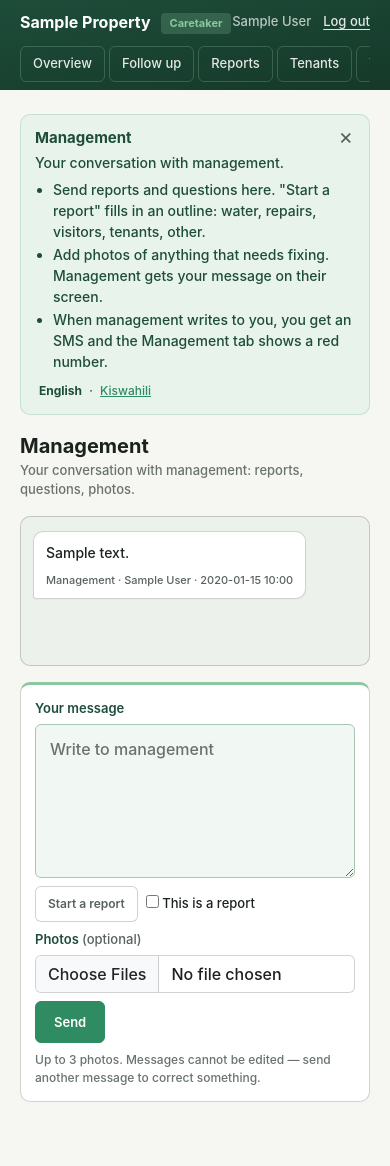
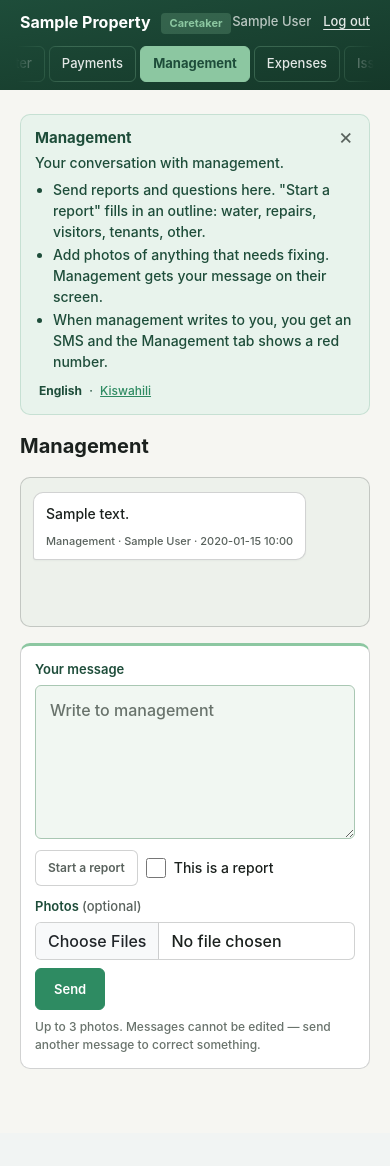
Before and after one commit to Domi-solutions/rent-reconciliation, a Flask app: page /caretaker/1/management in a window 390 px wide. After the commit the page ends 1069 px from the top, so only its background shows below. Run offline with Flask 3, Linux system fonts and the light colour scheme; the visitor is signed in with stand-in values (Sample User, id 1); tables that the repository leaves empty hold one stand-in row (values such as "Sample post"); some libraries are stand-ins or nearby versions.

Commit message:
UI review fixes: caretaker on management's side, visible focus on green, one-row portal tabs
- Owner view of a tenant conversation: caretaker replies sit with management
  (right, sage edge), as they do in the admin inbox.
- Keyboard focus ring is white inside dark frames (sidebar, portal headers,
  hero cards); emerald was lost on forest.
- Tenant, owner and caretaker tab bars: one scrolling row; the open page's tab
  is scrolled into view and faded edges show more tabs. Headers no longer pin
  on phones.
- One primary button colour (Units used forest).
- Tenant overview: notices link to the Messages page; "View all" is green.
- Chat colours are theme.css tokens; bigger tap targets for reply/report/paid
  checkboxes; owner portfolio gets the green band; guide wording matches the
  sign-in link; caretaker Management page drops a repeated subtitle.

Co-Authored-By: Claude Opus 5.5 <noreply@anthropic.com>

```diff
--- a/src/utils/guides.py
+++ b/src/utils/guides.py
@@ -30,11 +30,11 @@ _T = {
     },
     'tenant.login': {
         'en': ('Sign in', 'Your phone number and the 4-digit PIN you chose.', [
-            'No PIN yet, or forgot it? Tap "Get a code" — an SMS code lets you set a new one.',
+            'No PIN yet, or forgot it? Tap "First time, or forgot your PIN?" — an SMS code lets you set a new one.',
             'Keep your PIN to yourself, like your M-Pesa PIN.',
         ]),
         'sw': ('Ingia', 'Nambari yako ya simu na PIN ya tarakimu 4 uliyochagua.', [
-            'Huna PIN, au umeisahau? Bonyeza "Get a code" — nambari ya SMS itakuwezesha kuweka mpya.',
+            'Huna PIN, au umeisahau? Bonyeza "First time, or forgot your PIN?" — nambari ya SMS itakuwezesha kuweka mpya.',
             'Usimwambie mtu PIN yako, kama PIN ya M-Pesa.',
         ]),
     },
--- a/static/chat.css
+++ b/static/chat.css
@@ -1,11 +1,6 @@
 /* Conversation surfaces shared by admin, tenant, caretaker and owner views.
    Sender names, directions, attachments and delivery behavior remain unchanged. */
-:root {
-  --chat-canvas: #EDF1EB;
-  --chat-incoming: #FFFFFF;
-  --chat-outgoing: #DDEFE2;
-  --chat-outgoing-border: #B9D5C2;
-}
+/* Colours are tokens in theme.css (--chat-*). */
 body .chat-transcript {
   background: var(--chat-canvas); border: 1px solid var(--border-strong);
   border-radius: var(--r-card); padding: 20px; margin: 16px 0;
@@ -23,7 +18,10 @@ body .chat-transcript .bubble-row.out .bubble {
   margin-left: auto; background: var(--chat-outgoing); border-color: var(--chat-outgoing-border);
   color: var(--ink); border-radius: 10px 10px 3px 10px;
 }
-body .chat-transcript .bubble.b-ct { background: #F7FAF6; }
+body .chat-transcript .bubble.b-ct { background: var(--chat-incoming-alt); }
+/* Owner view of a tenant conversation: the caretaker answers for management, so the
+   reply sits on management's side, marked by a sage edge and its "(caretaker)" label. */
+body .chat-transcript .bubble.b-staff.b-caretaker { border-right: 3px solid var(--sage); }
 body .chat-transcript .bubble:is(.sys, .b-sys) {
   max-width: 90%; margin: 0 auto 14px; padding: 6px 12px; background: rgba(255,255,255,.65);
   color: var(--ink-2); font-size: 12px; text-align: center; border-radius: 6px; box-shadow: none;
--- a/static/interface.css
+++ b/static/interface.css
@@ -157,3 +157,38 @@ body .text-action:hover { background: var(--mint); border-color: var(--accent);
 body :is(.viewer-header, .ct-header) a:not(.viewer-nav-tab):not(.ct-nav-tab) { color: rgba(255,255,255,.88) !important; }
 body .stat-card { height: 100%; }
 body .platform-stats .card { height: 100%; }
+
+/* Focus on dark frames: the emerald ring is lost on forest green, so it is white there. */
+body :is(.sidebar, .viewer-header, .ct-header, .platform-header, .platform-nav, .ph-headline, .ct-head, .mx-hero)
+  :is(a, button, input, select, textarea, summary, [tabindex]):focus-visible { outline-color: #fff; }
+/* Portal tab bars: one row in every portal. partials/nav_scroll.html scrolls the open
+   page's tab into view; a fade marks an edge that hides more tabs. */
+body :is(.viewer-header, .ct-header) nav {
+  flex-wrap: nowrap !important; overflow-x: auto; scrollbar-width: none;
+  padding-left: 4px; padding-right: 4px; margin-left: -4px; margin-right: -4px;
+}
+body :is(.viewer-header, .ct-header) nav::-webkit-scrollbar { display: none; }
+body :is(.viewer-header, .ct-header) :is(.viewer-nav-tab, .ct-nav-tab):focus-visible { outline-offset: 1px; }
+body :is(.viewer-header, .ct-header) nav.more-right {
+  -webkit-mask-image: linear-gradient(to right, #000 calc(100% - 48px), transparent);
+          mask-image: linear-gradient(to right, #000 calc(100% - 48px), transparent);
+}
+body :is(.viewer-header, .ct-header) nav.more-left {
+  -webkit-mask-image: linear-gradient(to right, transparent, #000 48px);
+          mask-image: linear-gradient(to right, transparent, #000 48px);
+}
+body :is(.viewer-header, .ct-header) nav.more-left.more-right {
+  -webkit-mask-image: linear-gradient(to right, transparent, #000 48px, #000 calc(100% - 48px), transparent);
+          mask-image: linear-gradient(to right, transparent, #000 48px, #000 calc(100% - 48px), transparent);
+}
+@media (max-width: 767px) {
+  /* A pinned two-part header costs a fifth of a phone screen; it scrolls away instead. */
+  body :is(.viewer-header, .ct-header) { position: static; }
+}
+/* A list row that opens something looks like it: whole row is the link, with a chevron. */
+body a.data-row-link { display: block; color: var(--ink); text-decoration: none; position: relative; padding-right: 40px; }
+body a.data-row-link::after { content: '›'; position: absolute; right: 18px; top: 50%; transform: translateY(-50%); font-size: 22px; color: var(--accent); }
+body a.data-row-link:hover { background: var(--mint-2); color: var(--ink); }
+/* Checkboxes next to buttons: big enough to tap. */
+body .check-big { display: inline-flex; align-items: center; gap: 8px; min-height: 42px; font-size: 14px; cursor: pointer; }
+body .check-big input[type=checkbox] { width: 20px; height: 20px; margin: 0; accent-color: var(--accent); flex-shrink: 0; }
--- a/static/style.css
+++ b/static/style.css
@@ -327,14 +327,14 @@ body {
 }
 
 .report-view-btn {
-  color: var(--blue);
+  color: var(--accent);
   font-size: 13px;
   font-weight: 600;
   text-decoration: none;
 }
 
 .report-view-btn:hover {
-  color: #0058B0;
+  color: var(--accent-hover);
 }
 
 /* === EMPTY STATES === */
--- a/static/theme.css
+++ b/static/theme.css
@@ -39,6 +39,13 @@
   --orange:         #C2701F;
   --orange-soft:    #FCF1E4;
   --orange-border:  #F1CFA4;
+
+  /* Conversations (chat.css): muted green canvas, white incoming, pale green outgoing */
+  --chat-canvas:            #EDF1EB;
+  --chat-incoming:          #FFFFFF;
+  --chat-incoming-alt:      #F7FAF6;   /* caretaker, in management's chat with them */
+  --chat-outgoing:          #DDEFE2;
+  --chat-outgoing-border:   #B9D5C2;
 
   /* Shape */
   --shadow-xs:      none;
--- a/static/units.css
+++ b/static/units.css
@@ -9,8 +9,8 @@
 .unit-button svg, .units-search svg, .unit-more svg { width: 18px; height: 18px; flex-shrink: 0; }
 .unit-button-secondary { background: var(--surface); color: var(--ink); }
 .unit-button-secondary:hover { background: var(--surface-2); color: var(--ink); border-color: var(--ink-3); }
-.unit-button-primary { background: var(--forest); border-color: var(--forest); color: white; }
-.unit-button-primary:hover { background: var(--forest-2); border-color: var(--forest-2); color: white; }
+.unit-button-primary { background: var(--accent); border-color: var(--accent); color: white; }
+.unit-button-primary:hover { background: var(--accent-hover); border-color: var(--accent-hover); color: white; }
 .units-overview { display: flex; align-items: center; gap: 38px; padding: 0 0 24px; margin-bottom: 26px; border-bottom: 1px solid var(--border-strong); }
 .units-overview > div { display: flex; align-items: baseline; gap: 9px; }
 .units-overview strong { font-size: 24px; font-weight: 500; letter-spacing: -.04em; font-variant-numeric: tabular-nums; }
--- a/templates/caretaker/base_caretaker.html
+++ b/templates/caretaker/base_caretaker.html
@@ -109,5 +109,6 @@
 
 <script src="https://cdn.jsdelivr.net/npm/bootstrap@5.3.2/dist/js/bootstrap.bundle.min.js"></script>
 {% block extra_js %}{% endblock %}
+{% include 'partials/nav_scroll.html' %}
 </body>
 </html>
--- a/templates/caretaker/expenses.html
+++ b/templates/caretaker/expenses.html
@@ -23,7 +23,7 @@
       <input class="form-control" name="expense_date" type="date" required value="{{ form.expense_date or '' }}"></div>
     <div class="col-12"><label class="form-label">Receipt photo</label>
       <input class="form-control" type="file" name="receipts" accept="image/*,application/pdf,.heic" capture="environment" multiple></div>
-    <div class="col-12"><label style="font-size:14px;"><input type="checkbox" name="paid_myself" value="1" {% if form.paid_myself == '1' %}checked{% endif %}> I paid with my own money — pay me back</label></div>
+    <div class="col-12"><label class="check-big"><input type="checkbox" name="paid_myself" value="1" {% if form.paid_myself == '1' %}checked{% endif %}> I paid with my own money — pay me back</label></div>
   </div>
   <button class="btn btn-primary mt-3 w-100">Send for approval</button>
 </form>
--- a/templates/caretaker/management_chat.html
+++ b/templates/caretaker/management_chat.html
@@ -14,8 +14,8 @@
 </style>
 {% endblock %}
 {% block content %}
-<div style="font-size: 20px; font-weight: 700; color: var(--ink);">Management</div>
-<div style="font-size: 13px; color: var(--ink-3); margin-bottom: 14px;">Your conversation with management: reports, questions, photos.</div>
+{# The guide box above already says what this page is; no second subtitle. #}
+<div style="font-size: 20px; font-weight: 700; color: var(--ink); margin-bottom: 10px;">Management</div>
 
 {% if no_account %}
 <div class="alert alert-warning" style="font-size:13px;">Messages need your own caretaker account. Ask management to create one for you, then sign in with your name.</div>
@@ -39,7 +39,7 @@
       <textarea name="body" id="reply-body" class="message-input form-control mb-2" rows="5" placeholder="Write to management" required></textarea>
     <div class="d-flex gap-2 align-items-center flex-wrap mb-2">
       <button type="button" class="btn btn-sm btn-outline-secondary" id="start-report">Start a report</button>
-      <label style="font-size:13px;"><input type="checkbox" name="kind" value="report" id="is-report"> This is a report</label>
+      <label class="check-big"><input type="checkbox" name="kind" value="report" id="is-report"> This is a report</label>
     </div>
     <label class="form-label" for="reply-photos">Photos <span class="chat-optional">(optional)</span></label>
       <input id="reply-photos" type="file" name="photos" class="form-control mb-2" accept="image/*" multiple>
--- a/templates/messaging/inbox_thread.html
+++ b/templates/messaging/inbox_thread.html
@@ -36,9 +36,9 @@
       <textarea id="reply-body" name="body" class="message-input form-control mb-2" rows="3" placeholder="Reply — the tenant gets an SMS that a reply is waiting" required></textarea>
       <label class="form-label" for="reply-photos">Photos <span class="chat-optional">(optional)</span></label>
       <input id="reply-photos" type="file" name="photos" class="form-control mb-2" accept="image/*" multiple>
-      <div class="d-flex gap-2 align-items-center">
+      <div class="d-flex gap-3 align-items-center flex-wrap">
         <button type="submit" class="btn btn-dark">Send reply</button>
-        <label style="font-size:13px"><input type="checkbox" name="close" value="1"> and close the conversation</label>
+        <label class="check-big"><input type="checkbox" name="close" value="1"> and close the conversation</label>
       </div>
     </form>
     {% if conv.status != 'closed' %}
--- /dev/null
+++ b/templates/partials/nav_scroll.html
@@ -0,0 +1,22 @@
+{# Portal tab bars (tenant, owner, caretaker) are one scrolling row. Bring the open
+   page's tab into view and mark the edges that hide more tabs (faded in interface.css). #}
+<script>
+(function () {
+  document.querySelectorAll('.viewer-header nav, .ct-header nav').forEach(function (nav) {
+    var active = nav.querySelector('.active');
+    if (active) {
+      var left = active.getBoundingClientRect().left - nav.getBoundingClientRect().left + nav.scrollLeft;
+      if (left + active.offsetWidth > nav.clientWidth - 48) {   /* hidden or under the fade */
+        nav.scrollLeft = left - (nav.clientWidth - active.offsetWidth) / 2;
+      }
+    }
+    function edges() {
+      nav.classList.toggle('more-left', nav.scrollLeft > 4);
+      nav.classList.toggle('more-right', nav.scrollLeft + nav.clientWidth < nav.scrollWidth - 4);
+    }
+    edges();
+    nav.addEventListener('scroll', edges, { passive: true });
+    window.addEventListener('resize', edges);
+  });
+})();
+</script>
--- a/templates/tenant/base_tenant.html
+++ b/templates/tenant/base_tenant.html
@@ -31,7 +31,7 @@
         <div class="viewer-prop-name">{{ property.name|title }}</div>
         <div class="viewer-prop-label">Unit {{ unit.unit_number }} — {{ tenant.name|title }}</div>
       </div>
-      <nav style="display: flex; flex-wrap: wrap; gap: 4px; padding-bottom: 8px;">
+      <nav style="display: flex; gap: 4px; padding-bottom: 8px;">
         <a class="viewer-nav-tab {% if active_tab == 'portal' %}active{% endif %}" href="{{ url_for('tenant.portal', token=token) }}">Overview</a>
         <a class="viewer-nav-tab {% if active_tab == 'pay' %}active{% endif %}" href="{{ url_for('tenant.pay', token=token) }}" style="font-weight:600">Pay</a>
         <a class="viewer-nav-tab {% if active_tab == 'statement' %}active{% endif %}" href="{{ url_for('tenant.statement', token=token) }}">Statement</a>
@@ -49,5 +49,6 @@
   </main>
   <script src="https://cdn.jsdelivr.net/npm/bootstrap@5.3.2/dist/js/bootstrap.bundle.min.js"></script>
   {% block extra_js %}{% endblock %}
+{% include 'partials/nav_scroll.html' %}
 </body>
 </html>
--- a/templates/tenant/messages.html
+++ b/templates/tenant/messages.html
@@ -36,7 +36,7 @@
   <h2>Notices</h2>
   <table>
     {% for m in notices %}
-    <tr><td>
+    <tr id="notice-{{ m.id }}"><td>
       <b>{{ m.subject }}</b> <span class="muted">· {{ (m.created_at or '')[:10] }}</span>
       <div style="font-size:13px;white-space:pre-wrap;margin-top:4px">{{ m.body }}</div>
     </td></tr>
--- a/templates/tenant/portal.html
+++ b/templates/tenant/portal.html
@@ -35,8 +35,8 @@
 {% if recent_messages %}
 <div class="surface-card">
   {% for m in recent_messages %}
-  <div class="data-row">
-    <div class="d-flex justify-content-between align-items-start">
+  <a class="data-row data-row-link" href="{{ url_for('tenant.messages', token=token) }}#notice-{{ m.id }}">
+    <div class="d-flex justify-content-between align-items-center gap-3">
       <div>
         <div class="data-row-unit">{{ m.subject }}</div>
         <div class="data-row-meta">{{ m.created_at }}</div>
@@ -45,7 +45,7 @@
       <div class="status-pending">New</div>
       {% endif %}
     </div>
-  </div>
+  </a>
   {% endfor %}
 </div>
 <p class="mt-3">
--- a/templates/viewer/base_viewer.html
+++ b/templates/viewer/base_viewer.html
@@ -70,5 +70,6 @@
 
   <script src="https://cdn.jsdelivr.net/npm/bootstrap@5.3.2/dist/js/bootstrap.bundle.min.js"></script>
   {% block extra_js %}{% endblock %}
+{% include 'partials/nav_scroll.html' %}
 </body>
 </html>
--- a/templates/viewer/conversation.html
+++ b/templates/viewer/conversation.html
@@ -9,7 +9,7 @@
     {% if conv.topic == 'repair' %} · repair {{ 'fixed' if conv.issue_status == 'resolved' else 'open' }}{% endif %}</div>
   <section class="chat-transcript" aria-label="Conversation messages">
 {% for m in msgs %}
-  <div class="bubble {{ 'b-tenant' if m.sender_type == 'tenant' else ('b-ct' if m.sender_type == 'caretaker' else ('b-sys' if m.sender_type == 'system' else 'b-staff')) }}">
+  <div class="bubble {{ 'b-tenant' if m.sender_type == 'tenant' else ('b-staff b-caretaker' if m.sender_type == 'caretaker' else ('b-sys' if m.sender_type == 'system' else 'b-staff')) }}">
     <div class="body">{{ m.body }}</div>
     {% for p in m.photos %}<div class="photos"><a target="_blank" href="{{ url_for('viewer.conversation_photo', property_id=property.id, photo_id=p.id) }}"><img src="{{ url_for('viewer.conversation_photo', property_id=property.id, photo_id=p.id) }}" alt="photo"></a></div>{% endfor %}
     <div class="meta">{% if m.sender_type == 'tenant' %}{{ conv.tenant_name|title }} (tenant){% elif m.sender_type == 'caretaker' %}{{ m.sender_name }} (caretaker){% elif m.sender_type == 'system' %}Update{% else %}Management{% if m.account_name %} · {{ m.account_name }}{% endif %}{% endif %} · {{ (m.created_at or '')[:16] }}</div>
```
Also changed, not shown: CLAUDE.md (+1 -1 lines), templates/owner/dashboard.html (+9 -6 lines).
